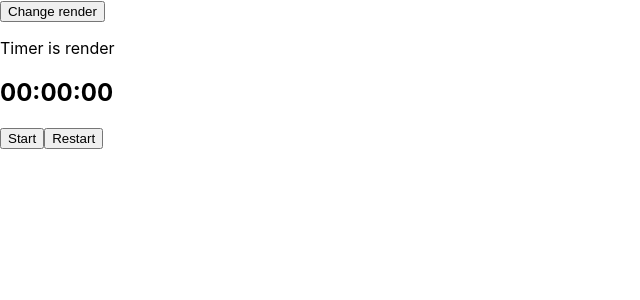
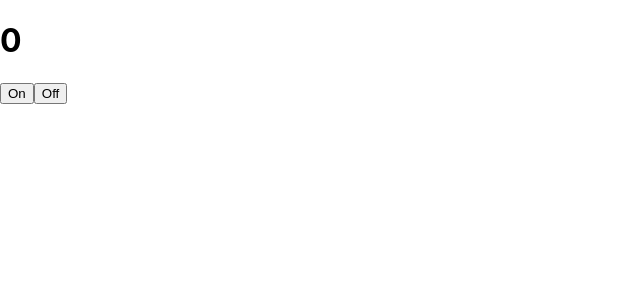
Before and after one commit to Sacvartello/react, a React (Create React App) app: page / in a window 1280 px wide. Shown: the top 300 px of the page, without its empty margins (0-640 px from the left). Built offline with nearby package versions, Linux system fonts and the light colour scheme.

Commit message:
Child=>parent task

```diff
--- a/src/App.js
+++ b/src/App.js
@@ -4,24 +4,15 @@ import Lamp from './components/Light/'
 import Octopus from './components/Octopus';
 import Tree from './components/Tree';
 import Timer from './components/Timer';
+import Counter from './components/Counter';
 class App extends React.Component{
     constructor(props) {
         super(props)
-        this.state={
-            render:true
-        }
-    }
-    changeRender=()=>{
-        this.setState({
-            render:!this.state.render
-        })
     }
     render(){
-        return(<section>
-                <button onClick={this.changeRender}>Change render</button>
-                <p>Timer is {this.state.render ? 'render' : 'off render'}</p>
-                {this.state.render? <Timer />: null}
-            </section>)
+        return  <div>
+                    <Counter/>
+                </div>
     }
 
 }
--- /dev/null
+++ b/src/components/Counter/CounterBtn.js/index.js
@@ -0,0 +1,24 @@
+import React, { Component } from 'react';
+
+class CounterBtn extends Component {
+    constructor(props) {
+        super(props)
+
+    }
+    incrementForParent=()=>{
+        this.props.add(this.props.count)
+    }
+    decrementForParent=()=>{
+        this.props.minus(this.props.count)
+    }
+    render() {
+        return (
+            <div>
+                <button onClick = {this.incrementForParent} >On</button>
+                <button onClick = {this.decrementForParent} >Off</button>
+            </div>
+        );
+    }
+}
+
+export default CounterBtn;
--- /dev/null
+++ b/src/components/Counter/index.js
@@ -0,0 +1,31 @@
+import React, { Component } from 'react';
+import CounterBtn from './CounterBtn.js';
+class Counter extends Component {
+    constructor(props) {
+        super(props)
+        this.state = {
+            counter: 0
+        }
+    }
+    increment=(result)=>{
+        this.setState({
+            counter: result+1
+        })
+    }
+    decrement=(result)=>{
+        this.setState({
+            counter: result-1
+        })
+    }
+    render() {
+        const {counter} = this.state
+        return (
+            <div>
+                <h1>{this.state.counter}</h1>
+                <CounterBtn add={this.increment} minus={this.decrement} count={counter}/>
+            </div>
+        );
+    }
+}
+
+export default Counter
```
